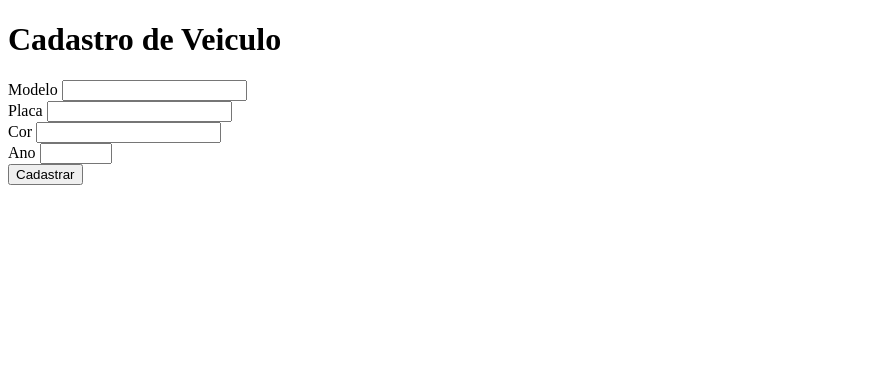
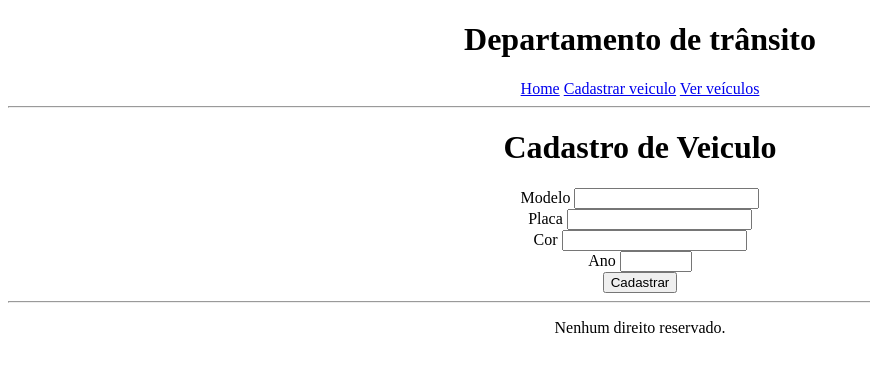
Before and after one commit to mahmoraess/departamentotransito, a Node server app: page /veiculos/cadastro in a window 1280 px wide. Shown: the top 372 px of the page, without its empty margins (0-870 px from the left). Run offline with Node 20, Linux system fonts and the light colour scheme; some libraries are stand-ins or nearby versions.

Commit message:
aula 14/04 - implementando o handlebars

```diff
--- a/controllers/veiculoController.js
+++ b/controllers/veiculoController.js
@@ -5,11 +5,11 @@ const client = new PrismaClient();
 
 class VeiculoController{
     static formCadastro(req, res) {
-        res.sendFile(path.join(__dirname, "../", "views", "formVeiculo.html"));
+        res.render("formVeiculo");
+        //res.sendFile(path.join(__dirname, "../", "views", "formVeiculo.html"));
     }
 
     static async cadastrar(req, res) {
-        res.send(JSON.stringify(req.body));
 
         const {modelo, placa, ano, cor} = req.body;
 
@@ -20,13 +20,13 @@ class VeiculoController{
             cor
         }});
 
-        res.send({veiculo});
+        res.send({ veiculo });
     }
 
     static async buscarTodos(req, res) {
-      const veiculos = await  client.veiculo.findFirst({});
+      const veiculos = await  client.veiculo.findMany({});
 
-      res.send(JSON.stringify(veiculos));
+      res.render("veiculos", { veiculos });
     }
 }
 
--- a/index.js
+++ b/index.js
@@ -7,10 +7,11 @@ app.use(express.json());
 
 const exphbs = require("express-handlebars");
 app.engine("handlebars", exphbs.engine());
-app.set ("view engine", "handlebs")
+app.set ("view engine", "handlebars")
 
 app.get("/", (req, res) => {
-    res.send("Hello World!");
+    res.render("home");
+    //res.send("Hello World!");
 });
 
 const veiculoRoutes = require("./routes/veiculoRoutes");
--- a/package.json
+++ b/package.json
@@ -14,6 +14,7 @@
     "@prisma/client": "^6.5.0",
     "express": "^4.21.2",
     "express-handlebars": "^8.0.1",
+    "handlebars": "^4.7.8",
     "prisma": "^6.5.0"
   }
 }
--- a/views/formVeiculo.html
+++ b/views/formVeiculo.handlebars
@@ -1,12 +1,4 @@
-<!DOCTYPE html>
-<html lang="en">
-<head>
-    <meta charset="UTF-8">
-    <meta name="viewport" content="width=device-width, initial-scale=1.0">
-    <title>Document</title>
-</head>
-<body>
-    <h1>Cadastro de Veiculo</h1>
+<h1>Cadastro de Veiculo</h1>
 <!--quando manda por get a informação vai para url, quando salvo por post a informação vai para o body (informação é criptografada)-->
     <form action="/veiculos/cadastro" method="post">
         <div>
@@ -28,5 +20,3 @@
         </div>
         <input type="submit" value="Cadastrar"/>
     </form>
-</body>
-</html>
--- /dev/null
+++ b/views/home.handlebars
@@ -0,0 +1 @@
+<h1>Bem-vindo ao site do orgão mais amado do Brasil</h1>
--- /dev/null
+++ b/views/layouts/main.handlebars
@@ -0,0 +1,26 @@
+<!DOCTYPE html>
+<html lang="en">
+<head>
+    <meta charset="UTF-8">
+    <meta name="viewport" content="width=device-width, initial-scale=1.0">
+    <title>Document</title>
+</head>
+<body>
+    <header style="text-align: center;">
+        <h1>Departamento de trânsito</h1>
+        <nav>
+            <a href="/">Home</a>
+            <a href="/veiculos/cadastro">Cadastrar veiculo</a>
+            <a href="/veiculos/todos">Ver veículos</a>
+        </nav>
+    </header>
+    <hr/>
+    <main style="text-align: center;">
+        {{{body}}}
+    </main>
+    <hr/>
+    <footer style="text-align: center;">
+        <p>Nenhum direito reservado.</p>
+    </footer>
+</body>
+</html>
--- /dev/null
+++ b/views/veiculos.handlebars
@@ -0,0 +1,4 @@
+<h1>Veiculos cadastrados</h1>
+{{#each veiculos}}
+    <p>Vilson</p>
+{{/each}}
```
Also changed, not shown: prisma/dev.db, 1 other file.
